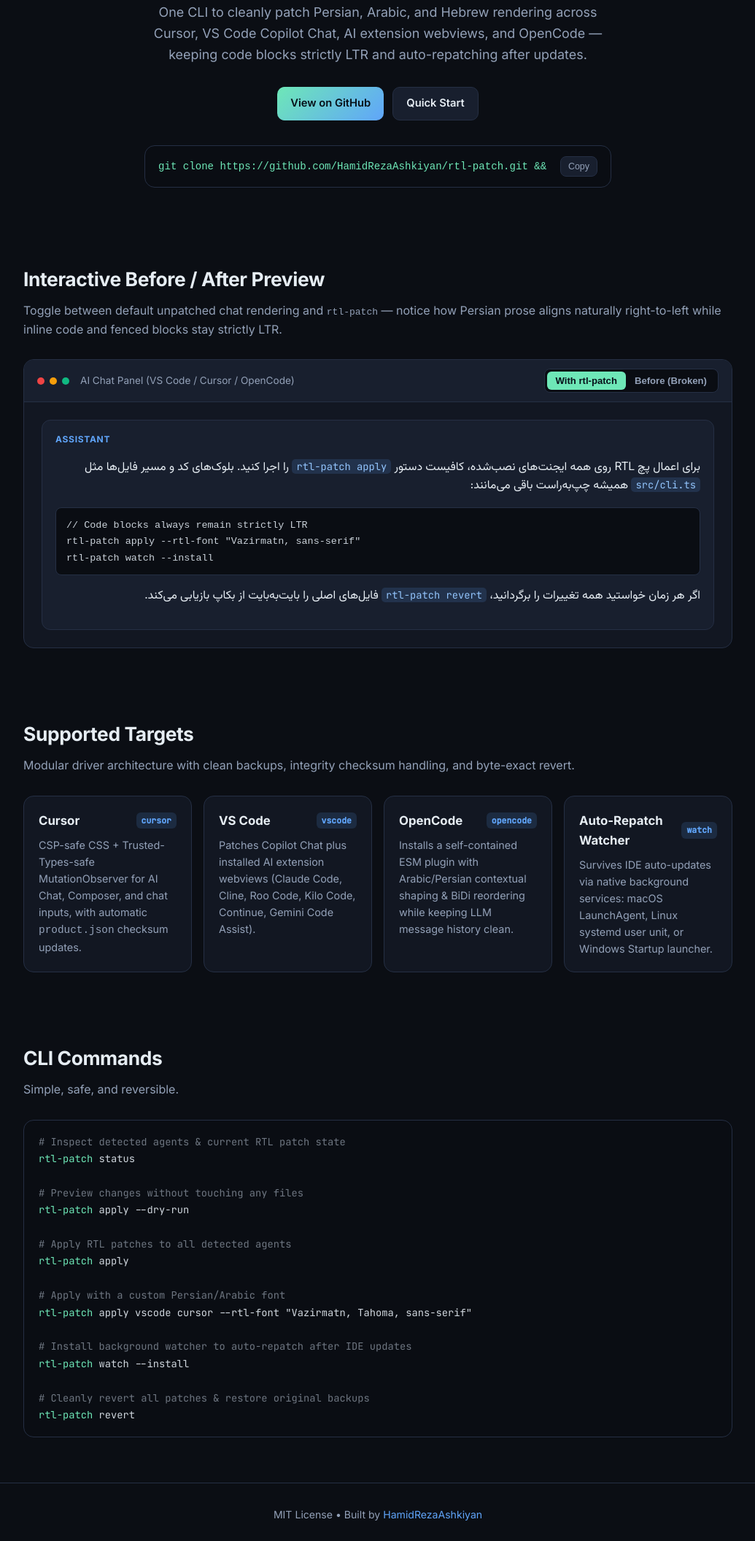
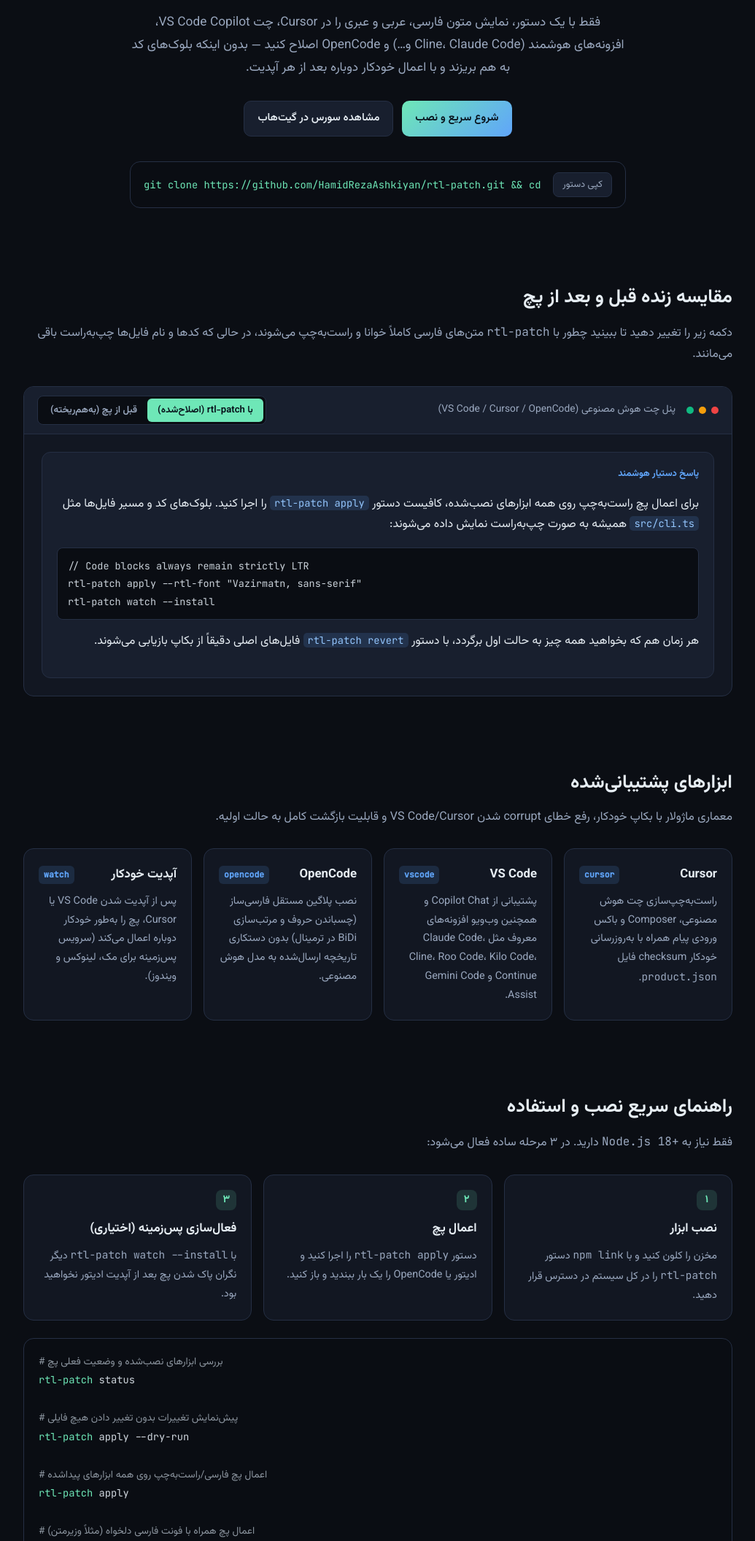
Before and after one commit to HamidRezaAshkiyan/rtl-patch, a website: page docs/index.html in a window 1280 px wide. Shown: the part 327-2438 px from the top of the page at 73% size, without its empty margins (122-1157 px from the left). Drawn offline with Linux system fonts and the light colour scheme.

Commit message:
Translate GitHub Pages landing page to Persian (RTL)

```diff
--- a/docs/index.html
+++ b/docs/index.html
@@ -1,13 +1,13 @@
 <!DOCTYPE html>
-<html lang="en">
+<html lang="fa" dir="rtl">
 <head>
   <meta charset="UTF-8" />
   <meta name="viewport" content="width=device-width, initial-scale=1.0" />
-  <title>rtl-patch — Global RTL Patcher for AI Coding Agents</title>
-  <meta name="description" content="Cross-platform global RTL (Persian, Arabic, Hebrew) patcher for Cursor, VS Code Copilot Chat, Cline, Claude Code ext, and OpenCode." />
+  <title>rtl-patch — پچ راست‌به‌چپ (فارسی) برای ابزارهای کدنویسی هوش مصنوعی</title>
+  <meta name="description" content="ابزار خط فرمان چندسکویی برای راست‌به‌چپ و فارسی‌سازی چت‌های Cursor، VS Code Copilot، Cline، Claude Code و OpenCode با حفظ چپ‌به‌راست بودن کدها." />
   <link rel="preconnect" href="https://fonts.googleapis.com" />
   <link rel="preconnect" href="https://fonts.gstatic.com" crossorigin />
-  <link href="https://fonts.googleapis.com/css2?family=Inter:wght@400;500;600;700&family=JetBrains+Mono:wght@400;500&family=Vazirmatn:wght@400;500;700&display=swap" rel="stylesheet" />
+  <link href="https://fonts.googleapis.com/css2?family=JetBrains+Mono:wght@400;500&family=Vazirmatn:wght@400;500;600;700;800&display=swap" rel="stylesheet" />
   <style>
     :root {
       --bg: #0b0e14;
@@ -15,10 +15,9 @@
       --surface-2: #181f2e;
       --border: #252f44;
       --text: #e6edf3;
-      --muted: #93a1b8;
+      --muted: #9aa8bf;
       --accent: #6ee7b7;
       --accent-2: #60a5fa;
-      --danger: #f87171;
       --code-bg: #0a0d13;
       --radius: 14px;
     }
@@ -29,13 +28,19 @@
       padding: 0;
       background: var(--bg);
       color: var(--text);
-      font-family: 'Inter', -apple-system, BlinkMacSystemFont, sans-serif;
-      line-height: 1.6;
+      font-family: 'Vazirmatn', system-ui, -apple-system, sans-serif;
+      line-height: 1.8;
       -webkit-font-smoothing: antialiased;
     }
 
     a { color: var(--accent-2); text-decoration: none; }
     a:hover { text-decoration: underline; }
+
+    code, pre {
+      font-family: 'JetBrains Mono', monospace;
+      direction: ltr;
+      unicode-bidi: isolate;
+    }
 
     .container {
       max-width: 1020px;
@@ -62,9 +67,10 @@
       display: flex;
       align-items: center;
       gap: 10px;
-      font-weight: 700;
-      font-size: 1.05rem;
+      font-weight: 800;
+      font-size: 1.08rem;
       color: var(--text);
+      direction: ltr;
     }
     .brand-badge {
       background: linear-gradient(135deg, var(--accent), var(--accent-2));
@@ -95,6 +101,7 @@
       background: var(--surface-2);
       color: var(--text);
       cursor: pointer;
+      font-family: inherit;
       transition: transform 0.12s ease, border-color 0.15s ease, background 0.15s ease;
     }
     .btn:hover {
@@ -110,27 +117,27 @@
 
     /* Hero */
     .hero {
-      padding: 76px 0 56px;
+      padding: 72px 0 52px;
       text-align: center;
     }
     .pill {
       display: inline-flex;
       align-items: center;
       gap: 8px;
-      font-size: 0.82rem;
+      font-size: 0.84rem;
       color: var(--accent);
       background: rgba(110, 231, 183, 0.08);
       border: 1px solid rgba(110, 231, 183, 0.28);
-      padding: 5px 12px;
+      padding: 6px 14px;
       border-radius: 999px;
       margin-bottom: 20px;
     }
     h1 {
-      font-size: clamp(2.1rem, 5vw, 3.3rem);
-      line-height: 1.12;
+      font-size: clamp(2rem, 4.8vw, 3.1rem);
+      line-height: 1.3;
       margin: 0 auto 18px;
-      max-width: 780px;
-      letter-spacing: -0.025em;
+      max-width: 820px;
+      font-weight: 800;
     }
     .gradient-text {
       background: linear-gradient(135deg, var(--accent), var(--accent-2));
@@ -139,8 +146,8 @@
     }
     .subtitle {
       color: var(--muted);
-      font-size: 1.12rem;
-      max-width: 660px;
+      font-size: 1.08rem;
+      max-width: 680px;
       margin: 0 auto 30px;
     }
     .hero-actions {
@@ -153,7 +160,7 @@
 
     /* Terminal snippet */
     .cmd-box {
-      max-width: 640px;
+      max-width: 680px;
       margin: 0 auto;
       background: var(--code-bg);
       border: 1px solid var(--border);
@@ -163,17 +170,22 @@
       align-items: center;
       justify-content: space-between;
       gap: 12px;
-      font-family: 'JetBrains Mono', monospace;
-      font-size: 0.88rem;
+      direction: ltr;
       text-align: left;
     }
-    .cmd-box code { color: var(--accent); overflow-x: auto; white-space: nowrap; }
+    .cmd-box code {
+      color: var(--accent);
+      font-size: 0.86rem;
+      overflow-x: auto;
+      white-space: nowrap;
+    }
     .copy-btn {
       background: var(--surface-2);
       border: 1px solid var(--border);
       color: var(--muted);
-      font-size: 0.78rem;
-      padding: 6px 10px;
+      font-family: 'Vazirmatn', sans-serif;
+      font-size: 0.8rem;
+      padding: 6px 12px;
       border-radius: 8px;
       cursor: pointer;
       flex-shrink: 0;
@@ -183,9 +195,9 @@
     /* Section */
     section { padding: 48px 0; }
     h2 {
-      font-size: 1.65rem;
+      font-size: 1.6rem;
       margin: 0 0 10px;
-      letter-spacing: -0.015em;
+      font-weight: 700;
     }
     .section-lead {
       color: var(--muted);
@@ -213,7 +225,7 @@
       display: flex;
       gap: 7px;
       align-items: center;
-      font-size: 0.85rem;
+      font-size: 0.86rem;
       color: var(--muted);
     }
     .dot { width: 10px; height: 10px; border-radius: 50%; display: inline-block; }
@@ -231,8 +243,9 @@
       border: none;
       background: transparent;
       color: var(--muted);
-      padding: 5px 12px;
+      padding: 6px 14px;
       border-radius: 6px;
+      font-family: 'Vazirmatn', sans-serif;
       font-size: 0.82rem;
       font-weight: 600;
       cursor: pointer;
@@ -250,8 +263,7 @@
       background: var(--surface-2);
       border: 1px solid var(--border);
       border-radius: 12px;
-      padding: 16px 18px;
-      font-family: 'Vazirmatn', 'Inter', sans-serif;
+      padding: 18px 20px;
     }
     .chat-msg.rtl-on p,
     .chat-msg.rtl-on li {
@@ -265,11 +277,8 @@
       text-align: left;
     }
     .chat-role {
-      font-family: 'Inter', sans-serif;
-      font-size: 0.75rem;
+      font-size: 0.8rem;
       font-weight: 700;
-      text-transform: uppercase;
-      letter-spacing: 0.06em;
       color: var(--accent-2);
       margin-bottom: 8px;
     }
@@ -280,20 +289,16 @@
       border: 1px solid var(--border);
       border-radius: 8px;
       padding: 12px 14px;
-      font-family: 'JetBrains Mono', monospace;
       font-size: 0.84rem;
       overflow-x: auto;
-      margin: 12px 0 4px;
+      margin: 12px 0 8px;
       color: #c9d1d9;
     }
     .chat-msg code:not(pre code) {
-      direction: ltr;
-      unicode-bidi: isolate;
       background: rgba(96, 165, 250, 0.14);
       color: #93c5fd;
       padding: 1px 6px;
       border-radius: 5px;
-      font-family: 'JetBrains Mono', monospace;
       font-size: 0.86em;
     }
 
@@ -315,6 +320,7 @@
       display: flex;
       align-items: center;
       justify-content: space-between;
+      gap: 8px;
     }
     .tag {
       font-family: 'JetBrains Mono', monospace;
@@ -323,11 +329,33 @@
       border-radius: 6px;
       background: rgba(96, 165, 250, 0.14);
       color: var(--accent-2);
+      direction: ltr;
     }
     .card p {
       margin: 0;
       color: var(--muted);
       font-size: 0.9rem;
+    }
+
+    /* Steps */
+    .steps {
+      display: grid;
+      grid-template-columns: repeat(auto-fit, minmax(260px, 1fr));
+      gap: 16px;
+      margin-bottom: 24px;
+    }
+    .step-num {
+      display: inline-flex;
+      align-items: center;
+      justify-content: center;
+      width: 28px;
+      height: 28px;
+      border-radius: 8px;
+      background: rgba(110, 231, 183, 0.14);
+      color: var(--accent);
+      font-weight: 700;
+      font-size: 0.9rem;
+      margin-bottom: 10px;
     }
 
     /* CLI Table */
@@ -336,13 +364,17 @@
       border: 1px solid var(--border);
       border-radius: var(--radius);
       padding: 18px 20px;
-      font-family: 'JetBrains Mono', monospace;
       font-size: 0.86rem;
       overflow-x: auto;
       color: #d0d7de;
-      line-height: 1.7;
+      line-height: 1.85;
+      direction: ltr;
+      text-align: left;
     }
-    .cm { color: #6e7681; }
+    .cm {
+      color: #8b949e;
+      font-family: 'Vazirmatn', sans-serif;
+    }
     .kw { color: var(--accent); }
 
     footer {
@@ -362,64 +394,63 @@
         <span>rtl-patch</span>
       </a>
       <nav class="nav-links">
-        <a href="#demo">Live Demo</a>
-        <a href="#targets">Targets</a>
-        <a href="#usage">CLI</a>
-        <a class="btn" href="https://github.com/HamidRezaAshkiyan/rtl-patch" target="_blank" rel="noopener">GitHub</a>
+        <a href="#demo">پیش‌نمایش زنده</a>
+        <a href="#targets">ابزارهای پشتیبانی‌شده</a>
+        <a href="#usage">راهنمای نصب و اجرا</a>
+        <a class="btn" href="https://github.com/HamidRezaAshkiyan/rtl-patch" target="_blank" rel="noopener">گیت‌هاب</a>
       </nav>
     </div>
   </header>
 
   <main class="container">
     <section class="hero">
-      <div class="pill">macOS &bull; Linux &bull; Windows &bull; Zero Runtime Dependencies</div>
-      <h1>Global <span class="gradient-text">RTL Support</span> for AI Coding Agents</h1>
+      <div class="pill">مک‌او‌اس &bull; لینوکس &bull; ویندوز &bull; بدون وابستگی اضافه</div>
+      <h1>پشتیبانی کامل <span class="gradient-text">فارسی و راست‌به‌چپ</span> برای ابزارهای کدنویسی هوش مصنوعی</h1>
       <p class="subtitle">
-        One CLI to cleanly patch Persian, Arabic, and Hebrew rendering across Cursor, VS Code Copilot Chat,
-        AI extension webviews, and OpenCode — keeping code blocks strictly LTR and auto-repatching after updates.
+        فقط با یک دستور، نمایش متون فارسی، عربی و عبری را در Cursor، چت VS Code Copilot، افزونه‌های هوشمند (Cline، Claude Code و…) و OpenCode اصلاح کنید — بدون اینکه بلوک‌های کد به هم بریزند و با اعمال خودکار دوباره بعد از هر آپدیت.
       </p>
       <div class="hero-actions">
-        <a class="btn btn-primary" href="https://github.com/HamidRezaAshkiyan/rtl-patch" target="_blank" rel="noopener">
-          View on GitHub
+        <a class="btn btn-primary" href="#usage">شروع سریع و نصب</a>
+        <a class="btn" href="https://github.com/HamidRezaAshkiyan/rtl-patch" target="_blank" rel="noopener">
+          مشاهده سورس در گیت‌هاب
         </a>
-        <a class="btn" href="#usage">Quick Start</a>
       </div>
 
       <div class="cmd-box">
         <code id="install-cmd">git clone https://github.com/HamidRezaAshkiyan/rtl-patch.git && cd rtl-patch && npm install && npm run build && npm link</code>
-        <button class="copy-btn" onclick="copyCmd()">Copy</button>
+        <button class="copy-btn" onclick="copyCmd()">کپی دستور</button>
       </div>
     </section>
 
     <section id="demo">
-      <h2>Interactive Before / After Preview</h2>
+      <h2>مقایسه زنده قبل و بعد از پچ</h2>
       <p class="section-lead">
-        Toggle between default unpatched chat rendering and <code>rtl-patch</code> — notice how Persian prose aligns naturally right-to-left while inline code and fenced blocks stay strictly LTR.
+        دکمه زیر را تغییر دهید تا ببینید چطور با <code>rtl-patch</code> متن‌های فارسی کاملاً خوانا و راست‌به‌چپ می‌شوند، در حالی که کدها و نام فایل‌ها چپ‌به‌راست باقی می‌مانند.
       </p>
 
       <div class="demo-card">
         <div class="demo-bar">
           <div class="demo-dots">
             <span class="dot r"></span><span class="dot y"></span><span class="dot g"></span>
-            <span style="margin-left: 8px;">AI Chat Panel (VS Code / Cursor / OpenCode)</span>
+            <span style="margin-right: 8px;">پنل چت هوش مصنوعی (VS Code / Cursor / OpenCode)</span>
           </div>
           <div class="toggle-group">
-            <button id="btn-after" class="toggle-btn active" onclick="setDemoMode(true)">With rtl-patch</button>
-            <button id="btn-before" class="toggle-btn" onclick="setDemoMode(false)">Before (Broken)</button>
+            <button id="btn-after" class="toggle-btn active" onclick="setDemoMode(true)">با rtl-patch (اصلاح‌شده)</button>
+            <button id="btn-before" class="toggle-btn" onclick="setDemoMode(false)">قبل از پچ (به‌هم‌ریخته)</button>
           </div>
         </div>
         <div class="demo-body">
           <div id="demo-msg" class="chat-msg rtl-on">
-            <div class="chat-role">Assistant</div>
+            <div class="chat-role">پاسخ دستیار هوشمند</div>
             <p>
-              برای اعمال پچ RTL روی همه ایجنت‌های نصب‌شده، کافیست دستور <code>rtl-patch apply</code> را اجرا کنید.
-              بلوک‌های کد و مسیر فایل‌ها مثل <code>src/cli.ts</code> همیشه چپ‌به‌راست باقی می‌مانند:
+              برای اعمال پچ راست‌به‌چپ روی همه ابزارهای نصب‌شده، کافیست دستور <code>rtl-patch apply</code> را اجرا کنید.
+              بلوک‌های کد و مسیر فایل‌ها مثل <code>src/cli.ts</code> همیشه به صورت چپ‌به‌راست نمایش داده می‌شوند:
             </p>
             <pre><code>// Code blocks always remain strictly LTR
 rtl-patch apply --rtl-font "Vazirmatn, sans-serif"
 rtl-patch watch --install</code></pre>
             <p>
-              اگر هر زمان خواستید همه تغییرات را برگردانید، <code>rtl-patch revert</code> فایل‌های اصلی را بایت‌به‌بایت از بکاپ بازیابی می‌کند.
+              هر زمان هم که بخواهید همه چیز به حالت اول برگردد، با دستور <code>rtl-patch revert</code> فایل‌های اصلی دقیقاً از بکاپ بازیابی می‌شوند.
             </p>
           </div>
         </div>
@@ -427,54 +458,73 @@ rtl-patch watch --install</code></pre>
     </section>
 
     <section id="targets">
-      <h2>Supported Targets</h2>
-      <p class="section-lead">Modular driver architecture with clean backups, integrity checksum handling, and byte-exact revert.</p>
+      <h2>ابزارهای پشتیبانی‌شده</h2>
+      <p class="section-lead">معماری ماژولار با بکاپ خودکار، رفع خطای corrupt شدن VS Code/Cursor و قابلیت بازگشت کامل به حالت اولیه.</p>
       <div class="grid">
         <div class="card">
           <h3>Cursor <span class="tag">cursor</span></h3>
-          <p>CSP-safe CSS + Trusted-Types-safe MutationObserver for AI Chat, Composer, and chat inputs, with automatic <code>product.json</code> checksum updates.</p>
+          <p>راست‌به‌چپ‌سازی چت هوش مصنوعی، Composer و باکس ورودی پیام همراه با به‌روزرسانی خودکار checksum فایل <code>product.json</code>.</p>
         </div>
         <div class="card">
           <h3>VS Code <span class="tag">vscode</span></h3>
-          <p>Patches Copilot Chat plus installed AI extension webviews (Claude Code, Cline, Roo Code, Kilo Code, Continue, Gemini Code Assist).</p>
+          <p>پشتیبانی از Copilot Chat و همچنین وب‌ویو افزونه‌های معروف مثل Claude Code، Cline، Roo Code، Kilo Code، Continue و Gemini Code Assist.</p>
         </div>
         <div class="card">
           <h3>OpenCode <span class="tag">opencode</span></h3>
-          <p>Installs a self-contained ESM plugin with Arabic/Persian contextual shaping &amp; BiDi reordering while keeping LLM message history clean.</p>
+          <p>نصب پلاگین مستقل فارسی‌ساز (چسباندن حروف و مرتب‌سازی BiDi در ترمینال) بدون دستکاری تاریخچه ارسال‌شده به مدل هوش مصنوعی.</p>
         </div>
         <div class="card">
-          <h3>Auto-Repatch Watcher <span class="tag">watch</span></h3>
-          <p>Survives IDE auto-updates via native background services: macOS LaunchAgent, Linux systemd user unit, or Windows Startup launcher.</p>
+          <h3>آپدیت خودکار <span class="tag">watch</span></h3>
+          <p>پس از آپدیت شدن VS Code یا Cursor، پچ را به‌طور خودکار دوباره اعمال می‌کند (سرویس پس‌زمینه برای مک، لینوکس و ویندوز).</p>
         </div>
       </div>
     </section>
 
     <section id="usage">
-      <h2>CLI Commands</h2>
-      <p class="section-lead">Simple, safe, and reversible.</p>
-      <pre class="code-block"><span class="cm"># Inspect detected agents &amp; current RTL patch state</span>
+      <h2>راهنمای سریع نصب و استفاده</h2>
+      <p class="section-lead">فقط نیاز به <code>Node.js 18+</code> دارید. در ۳ مرحله ساده فعال می‌شود:</p>
+
+      <div class="steps">
+        <div class="card">
+          <div class="step-num">۱</div>
+          <h3>نصب ابزار</h3>
+          <p>مخزن را کلون کنید و با <code>npm link</code> دستور <code>rtl-patch</code> را در کل سیستم در دسترس قرار دهید.</p>
+        </div>
+        <div class="card">
+          <div class="step-num">۲</div>
+          <h3>اعمال پچ</h3>
+          <p>دستور <code>rtl-patch apply</code> را اجرا کنید و ادیتور یا OpenCode را یک بار ببندید و باز کنید.</p>
+        </div>
+        <div class="card">
+          <div class="step-num">۳</div>
+          <h3>فعال‌سازی پس‌زمینه (اختیاری)</h3>
+          <p>با <code>rtl-patch watch --install</code> دیگر نگران پاک شدن پچ بعد از آپدیت ادیتور نخواهید بود.</p>
+        </div>
+      </div>
+
+      <pre class="code-block"><span class="cm"># بررسی ابزارهای نصب‌شده و وضعیت فعلی پچ</span>
 <span class="kw">rtl-patch</span> status
 
-<span class="cm"># Preview changes without touching any files</span>
+<span class="cm"># پیش‌نمایش تغییرات بدون تغییر دادن هیچ فایلی</span>
 <span class="kw">rtl-patch</span> apply --dry-run
 
-<span class="cm"># Apply RTL patches to all detected agents</span>
+<span class="cm"># اعمال پچ فارسی/راست‌به‌چپ روی همه ابزارهای پیدا‌شده</span>
 <span class="kw">rtl-patch</span> apply
 
-<span class="cm"># Apply with a custom Persian/Arabic font</span>
+<span class="cm"># اعمال پچ همراه با فونت فارسی دلخواه (مثلاً وزیرمتن)</span>
 <span class="kw">rtl-patch</span> apply vscode cursor --rtl-font "Vazirmatn, Tahoma, sans-serif"
 
-<span class="cm"># Install background watcher to auto-repatch after IDE updates</span>
+<span class="cm"># نصب سرویس پس‌زمینه برای اعمال خودکار دوباره پس از آپدیت ادیتورها</span>
 <span class="kw">rtl-patch</span> watch --install
 
-<span class="cm"># Cleanly revert all patches &amp; restore original backups</span>
+<span class="cm"># بازگرداندن کامل همه فایل‌ها به حالت اولیه از روی بکاپ</span>
 <span class="kw">rtl-patch</span> revert</pre>
     </section>
   </main>
 
   <footer>
     <div class="container">
-      MIT License &bull; Built by <a href="https://github.com/HamidRezaAshkiyan" target="_blank" rel="noopener">HamidRezaAshkiyan</a>
+      منتشرشده تحت مجوز MIT &bull; ساخته‌شده توسط <a href="https://github.com/HamidRezaAshkiyan" target="_blank" rel="noopener">HamidRezaAshkiyan</a>
     </div>
   </footer>
 
@@ -492,8 +542,8 @@ rtl-patch watch --install</code></pre>
       const text = document.getElementById('install-cmd').textContent;
       navigator.clipboard.writeText(text).then(() => {
         const btn = document.querySelector('.copy-btn');
-        btn.textContent = 'Copied!';
-        setTimeout(() => (btn.textContent = 'Copy'), 1600);
+        btn.textContent = 'کپی شد!';
+        setTimeout(() => (btn.textContent = 'کپی دستور'), 1600);
       });
     }
   </script>
```
